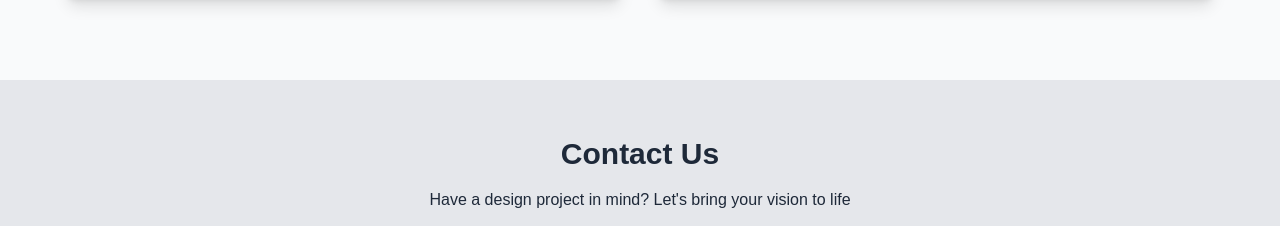
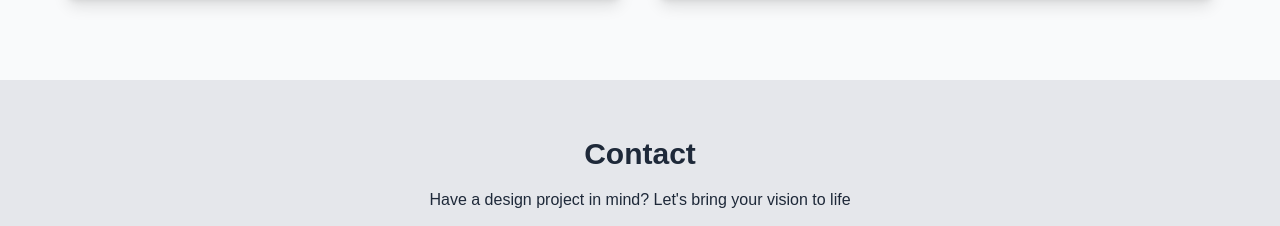
Before and after one commit to Temiawaye/Portfolio, a Next.js app: page / in a window 1280 px wide. Shown: the part 3201-3427 px from the top of the page. Built offline with nearby package versions, Linux system fonts and the light colour scheme.

Commit message:
updatednavbar

```diff
--- a/components/contact.tsx
+++ b/components/contact.tsx
@@ -25,7 +25,7 @@ export default function Contact() {
         whileInView= "visible"
         viewport={{ once: true, amount: 0.3 }}
         className="flex flex-col items-center w-full bg-gray-200 pt-14 pb-24 px-5 md:px-16 lg:px-44">
-            <motion.p variants={item} className="font-bold text-3xl mb-4">Contact Us</motion.p>
+            <motion.p variants={item} className="font-bold text-3xl mb-4">Contact</motion.p>
             <motion.p variants={item} className="text-center mb-6">Have a design project in mind? Let's bring your vision to life</motion.p>
 
             <motion.div
--- a/components/navbar.tsx
+++ b/components/navbar.tsx
@@ -62,7 +62,7 @@ export default function Navbar() {
               <button onClick={() => scrollToSection('home')} className="w-full text-center p-4 border-b border-gray-500 cursor-pointer">Home</button>
               <button onClick={() => scrollToSection('about')} className="w-full text-center p-4 border-b border-gray-500 cursor-pointer">About</button>
               <button onClick={() => scrollToSection('projects')} className="w-full text-center p-4 border-b border-gray-500 cursor-pointer">Work</button>
-              <button onClick={() => scrollToSection('contact')} className="w-full text-center p-4 border-b border-gray-500 cursor-pointer">Contact Me</button>
+              <button onClick={() => scrollToSection('contact')} className="w-full text-center p-4 border-b border-gray-500 cursor-pointer">Contact</button>
             </motion.div>
         </motion.div>
     )
```
